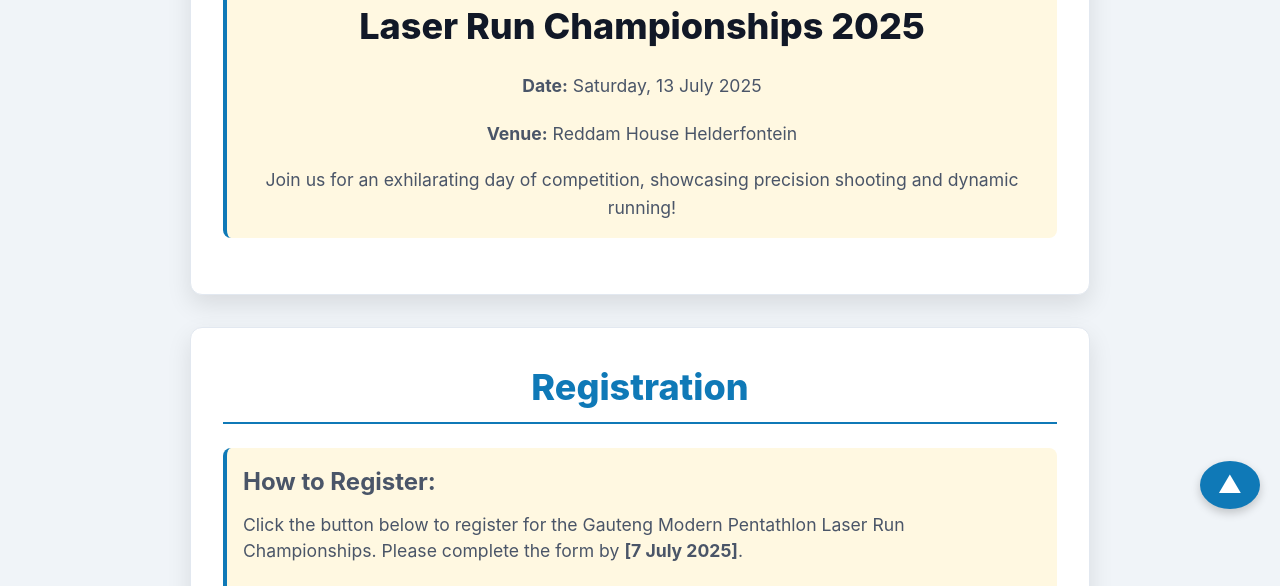
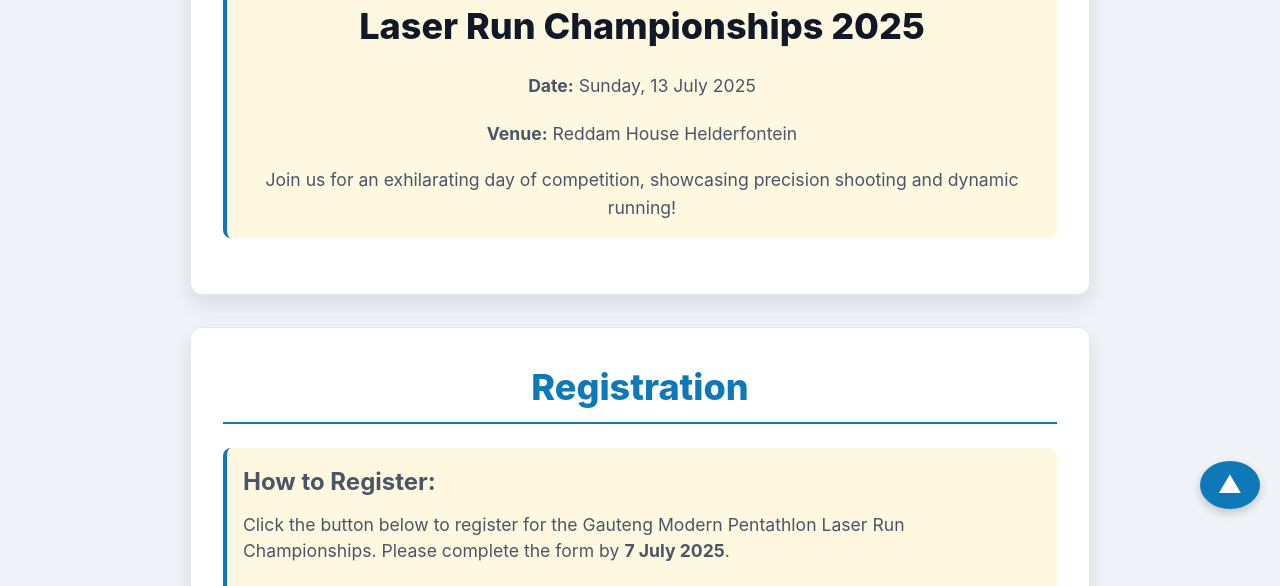
Before and after one commit to MrEgbers/GautengLaserRun2025, a plain HTML site: page index.html in a window 1280 px wide. Shown: the part 271-857 px from the top of the page. Drawn offline with nearby package versions, Linux system fonts and the light colour scheme.

Commit message:
Add files via upload

```diff
--- a/index.html
+++ b/index.html
@@ -182,7 +182,7 @@
         <div class="content-block">
             <p class="text-xl font-semibold mb-4 text-center text-blue-700-custom">Gauteng Modern Pentathlon invites you to the:</p>
             <h2 class="text-4xl font-extrabold text-center text-gray-900 mb-6">Laser Run Championships 2025</h2>
-            <p class="text-2xl text-center text-gray-700 mb-4"><strong>Date:</strong> Saturday, 13 July 2025</p>
+            <p class="text-2xl text-center text-gray-700 mb-4"><strong>Date:</strong> Sunday, 13 July 2025</p>
             <p class="text-2xl text-center text-gray-700 mb-4"><strong>Venue:</strong> Reddam House Helderfontein</p>
             <p class="text-lg text-center text-gray-600">Join us for an exhilarating day of competition, showcasing precision shooting and dynamic running!</p>
         </div>
@@ -193,7 +193,7 @@
         <h1 class="section-title">Registration</h1>
         <div class="content-block">
             <h3>How to Register:</h3>
-            <p class="mb-4">Click the button below to register for the Gauteng Modern Pentathlon Laser Run Championships. Please complete the form by <strong>[7 July 2025]</strong>.</p>
+            <p class="mb-4">Click the button below to register for the Gauteng Modern Pentathlon Laser Run Championships. Please complete the form by <strong>7 July 2025</strong>.</p>
             <div class="text-center mt-6 mb-4">
                 <a href="https://docs.google.com/forms/d/1evNbouAAvXsiHrPUFBshUwXXxYYe2qv72jrv_XjrxTo/edit" target="_blank" class="registration-link-button">Register Now!</a>
             </div>
```
